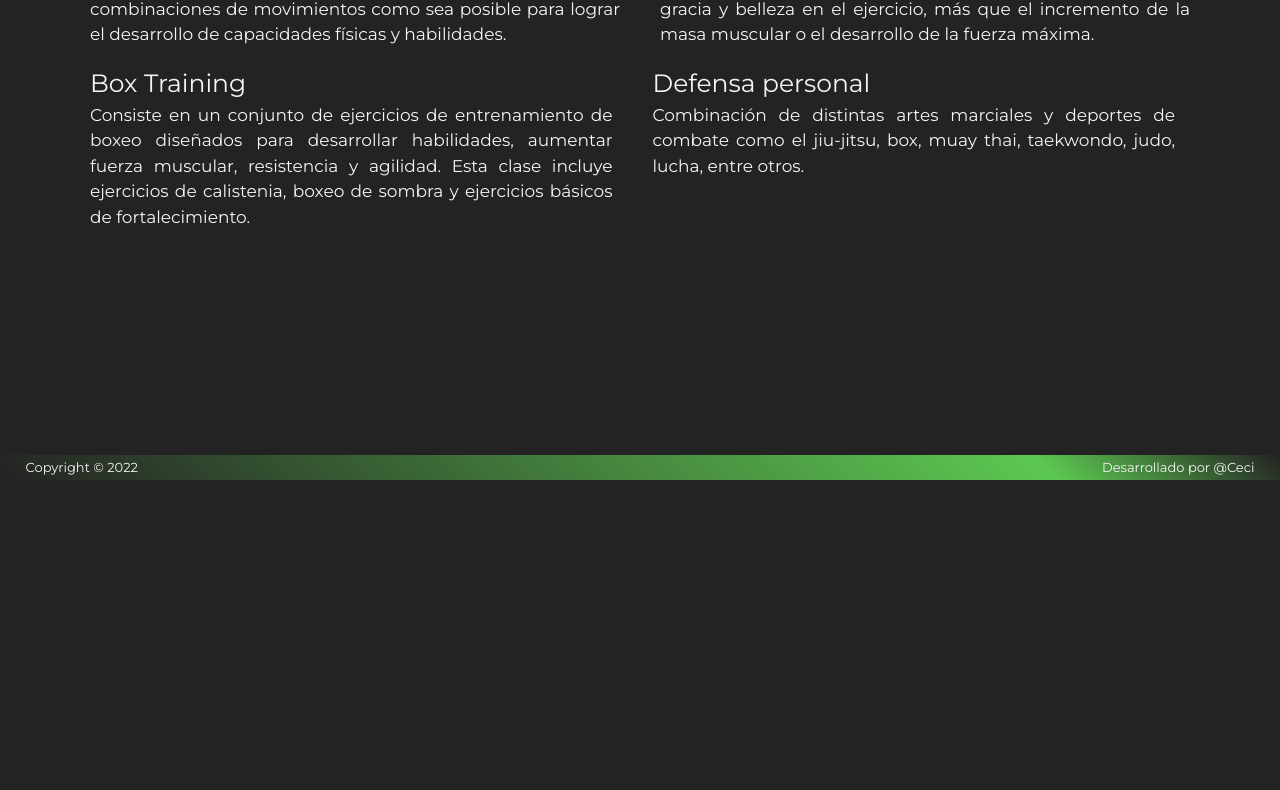
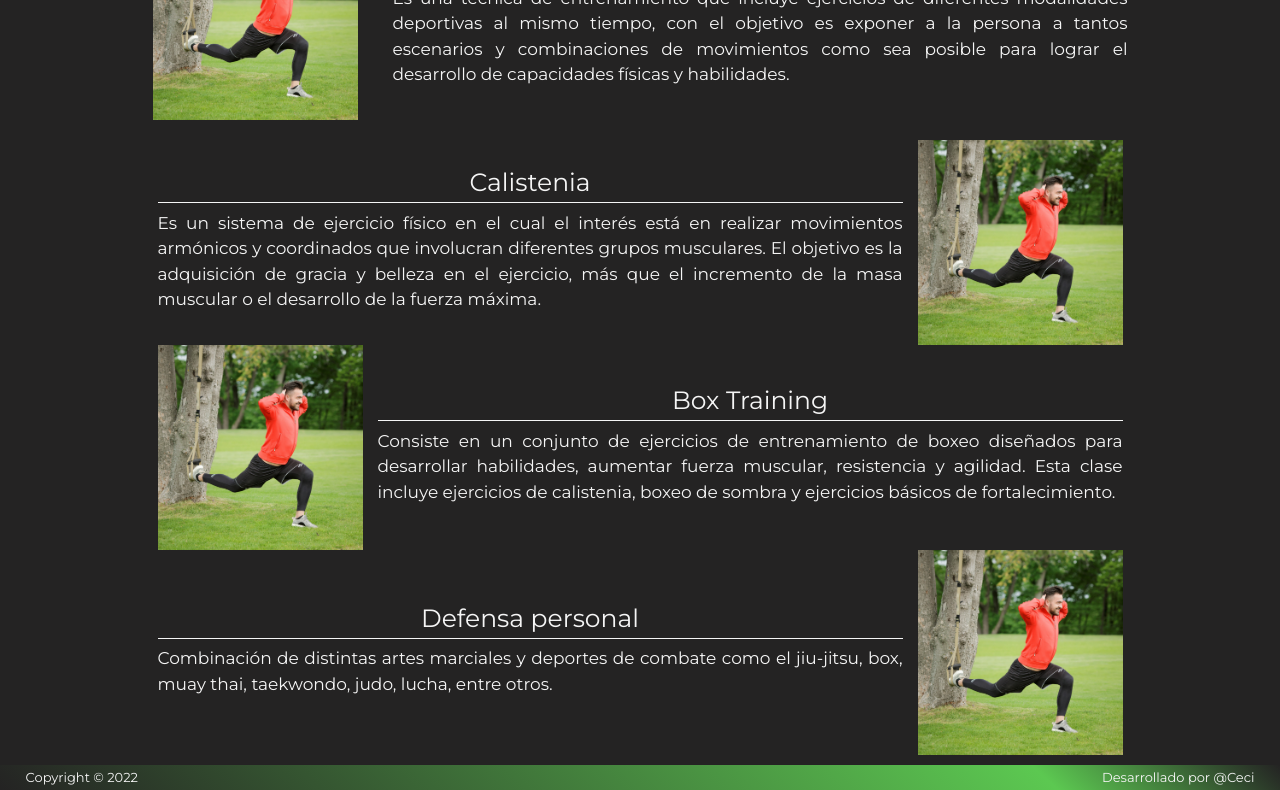
Before and after one commit to CeciFz/proyectoCoder, a website: page pages/servicios.html in a window 1280 px wide. Shown: the part 320-1110 px from the top of the page. Before the commit the page ends 800 px from the top, so only its background shows below. Drawn offline with nearby package versions, Linux system fonts and the light colour scheme.

Commit message:
modificaciÃon pages/servicios en tarjetas con imagenes

```diff
--- a/css/partials/_index.scss
+++ b/css/partials/_index.scss
@@ -28,10 +28,6 @@
     max-width: 40%;
     min-width: 336px;
     align-self: first baseline;
-    /*background-color: rgba(36, 35, 35, 0.78);
-    border-radius: 70%;
-    padding: 1rem;
-    border-top-right-radius: initial;*/
     @include mobile{
         min-width: 260px;
     }
@@ -52,19 +48,6 @@
     }
 }
 
-/*
-.section__hero--img {
-    display: flex;
-    flex-wrap: wrap;
-    gap: 0.5rem;
-    justify-content: center;
-    align-content: center;
-}
-
-.section__hero--img img{
-    width: 15rem;
-}
-*/
 .section__jds{
     display: flex;
     flex-flow: column wrap;
@@ -86,16 +69,17 @@
     border: 2px #3aaa35 solid;
     border-radius: 50%;
     align-self: center;
+    /*transform: scale(1);*/
+    transition: all ease 0.5s;
+}
+
+.section__div--networks img{
+    width: 100%;
 }
 
 .section__div--networks a:hover{
     transform: scale(1.5);
-}
 
-.section__div--networks img{
-    width: 100%;
-    transform: scale(1); /*tño por defecto*/
-    transition: all ease .1s;
 }
 
 .section__div--data {
--- a/css/partials/_layoutPrinc.scss
+++ b/css/partials/_layoutPrinc.scss
@@ -48,10 +48,6 @@ body{
         color: $colorLight;
         font-size: 1.9rem;
         padding: 1rem 1.2rem;
-        /*@include desktopMin{
-            font-size: 1.8rem;
-            padding: 1rem 1rem;
-        }  */
     }
 
     .nav-item a.nav--hover{
--- a/css/partials/_servicios.scss
+++ b/css/partials/_servicios.scss
@@ -1,13 +1,20 @@
 /* PAGE - SERVICIOS */
 
-.section__div--serv{
-    padding: 1rem 2rem 0 2rem;
+.section__div{
     justify-content: center;
     align-items: center;
 
-    .titulo{
+    &--serv{
+        margin: 2rem 0rem;
+        justify-content: center;
+        align-items: center;
+        gap:2rem;
+    }
+
+    &--titulo{
         width: auto;
         text-align: center;
+        margin-bottom: 3rem;
 
         h2{
             margin-bottom: 1%;
@@ -24,10 +31,21 @@
         }
     }
 
-    .row h3{
+    &--img{
+        max-width: 220px;
+
+        & img {
+            width: 100%;
+        }
+    }
+
+    &--description{
+
+        h3{
         margin-bottom: 1%;
         border-bottom: 1px solid;
         padding: 0.5rem;
         text-align: center;
+        }
     }
 }
--- a/pages/servicios.html
+++ b/pages/servicios.html
@@ -34,30 +34,47 @@
                 </div>
             </nav>
         </header>
-        <section class="section--serv container my-3">
-            <div class="row section__div--serv">
-                <div class="col-md-12 titulo">
+        <section class="container my-3">
+            <div class="row section__div">
+                <div class="col-md-12 section__div--titulo">
                     <h2><strong>Servicios</strong></h2>
                     <span>Algunas de las cosas que podemos hacer:</span>
                 </div>
             </div>
-            <div class="row">
-                <div class="col-md-6 section__div--serv funcional">
+            <div class="row no-gutters section__div--serv">
+                <div class="col-md-4 section__div--img">
+                    <img src="../img/training1.jpg" alt="..." >
+                </div>
+                <div class="col-md-8 section__div--description">
                     <h3>Entrenamiento funcional</h3>
                     <p>Es una técnica de entrenamiento que incluye ejercicios de diferentes modalidades deportivas al mismo tiempo, con el objetivo es exponer a la persona a tantos escenarios y combinaciones de movimientos como sea posible para lograr el desarrollo de capacidades físicas y habilidades.</p>
                 </div>
-                <div class="col-md-6 section__div--serv calistenia">
+            </div>
+            <div class="row no-gutters section__div">
+                <div class="col-md-8 section__div--description">
                     <h3>Calistenia</h3>
                     <p>Es un sistema de ejercicio físico en el cual el interés está en realizar movimientos armónicos y coordinados que involucran diferentes grupos musculares. El objetivo es la adquisición de gracia y belleza en el ejercicio, más que el incremento de la masa muscular o el desarrollo de la fuerza máxima.</p>
                 </div>
-            <div class="row">
-                <div class="col-md-6 section__div--serv box">
+                <div class="col-md-4 section__div--img">
+                    <img src="../img/training1.jpg" alt="..." >
+                </div>
+            </div>
+            <div class="row no-gutters section__div">
+                <div class="col-md-4 section__div--img">
+                    <img src="../img/training1.jpg" alt="..." >
+                </div>
+                <div class="col-md-8 section__div--description">
                     <h3>Box Training</h3>
                     <p>Consiste en un conjunto de ejercicios de entrenamiento de boxeo diseñados para desarrollar habilidades, aumentar fuerza muscular, resistencia y agilidad. Esta clase incluye ejercicios de calistenia, boxeo de sombra y ejercicios básicos de fortalecimiento.</p>
                 </div>
-                <div class="col-md-6 section__div--serv defensa">
+            </div>
+            <div class="row no-gutters section__div">
+                <div class="col-md-8 section__div--description">
                     <h3>Defensa personal</h3>
                     <p>Combinación de distintas artes marciales y deportes de combate como el jiu-jitsu, box, muay thai, taekwondo, judo, lucha, entre otros.</p>
+                </div>
+                <div class="col-md-4 section__div--img">
+                    <img src="../img/training1.jpg" alt="..." >
                 </div>
             </div>
         </section>
```
Also changed, not shown: css/compiled.css.
